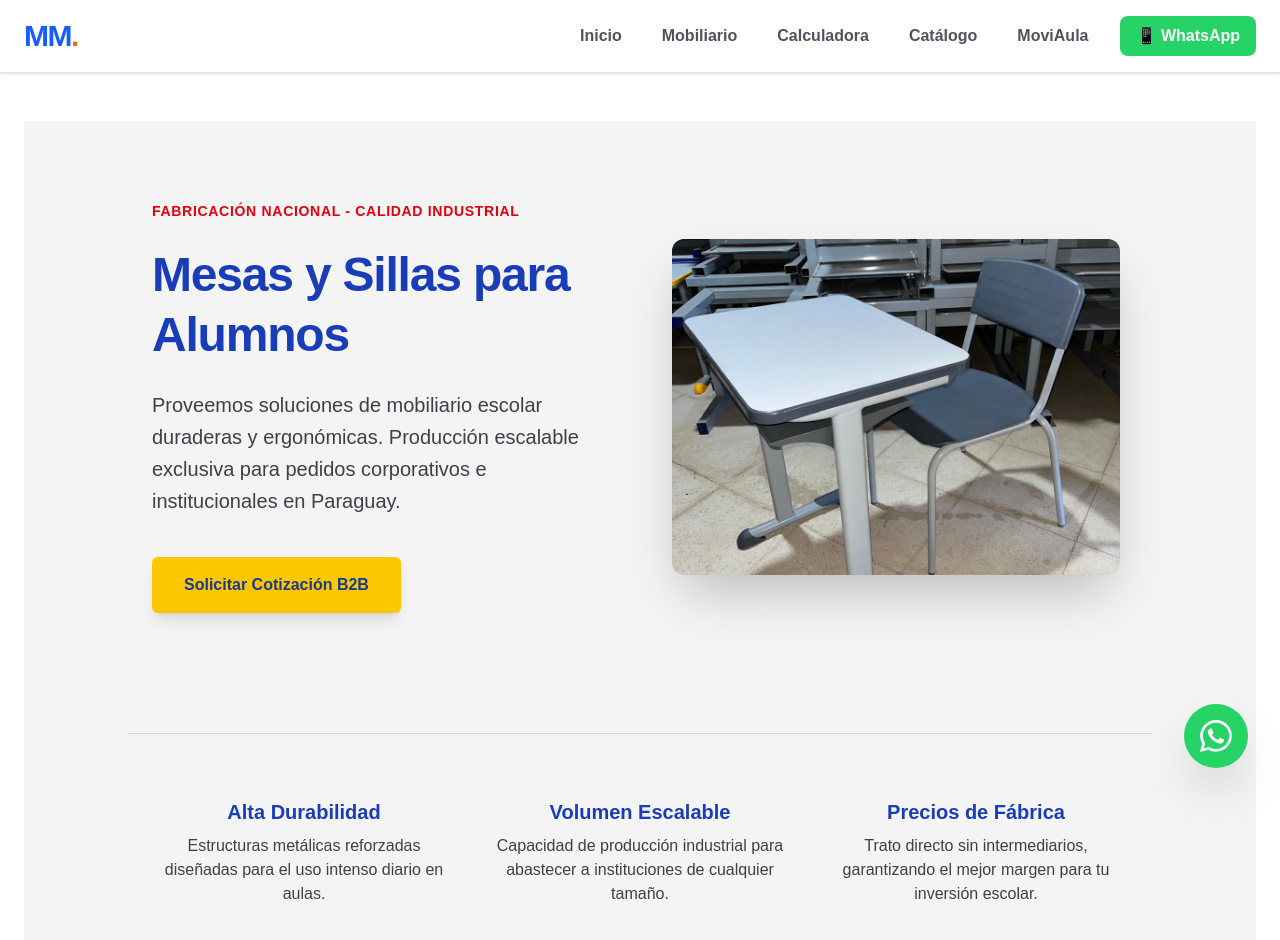
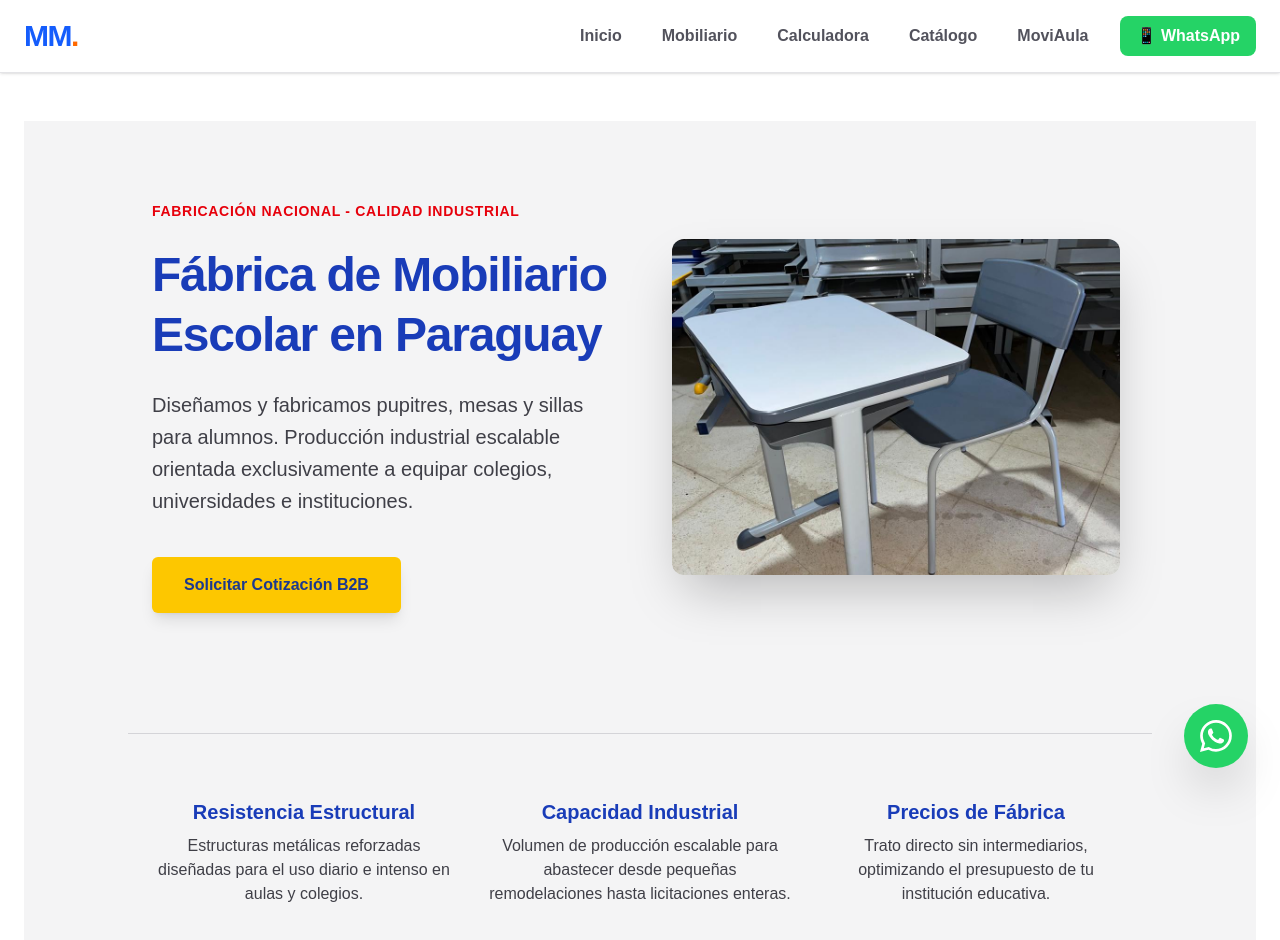
Before and after one commit to oscaramarilla/metal-mad-web, a Next.js app: page / in a window 1280 px wide. Shown: the top 940 px of the page. Built offline with nearby package versions, Linux system fonts and the light colour scheme.

Commit message:
Mejora SEO

```diff
--- a/app/page.tsx
+++ b/app/page.tsx
@@ -1,43 +1,43 @@
-import Head from "next/head";
 import Image from "next/image";
+import { Metadata } from "next";
+
+// 🧠 1. EL CEREBRO SEO: Esto es lo que lee Google antes de mostrar la página
+export const metadata: Metadata = {
+  title: "Fábrica de Mobiliario Escolar en Paraguay | Pupitres y Mesas",
+  description: "Fabricantes directos de pupitres escolares, mesas y sillas para alumnos en Paraguay. Capacidad industrial exclusiva para colegios y licitaciones.",
+  keywords: ["mobiliario escolar paraguay", "pupitre escolar", "mesas y sillas para alumnos", "muebles para colegio", "fábrica mobiliario B2B"],
+};
 
 export default function Home() {
   return (
-    <>
-      <Head>
-        <title>Fábrica de Mesas y Sillas para Alumnos en Paraguay | Venta B2B</title>
-        <meta
-          name="description"
-          content="Fabricantes directos de mesas y sillas para alumnos en Paraguay. Producción industrial escalable para colegios e instituciones."
-        />
-      </Head>
-
-      {/* 1. FONDO GRIS MÁS CLARO FORZADO (bg-zinc-100) */}
     <div className="flex flex-col items-center font-sans w-full bg-zinc-100 min-h-screen text-zinc-900">
 
       <main className="flex w-full max-w-5xl flex-col lg:flex-row items-center justify-between py-10 lg:py-20 gap-12 px-6">
 
         <div className="flex flex-col items-center gap-6 text-center lg:items-start lg:text-left lg:w-1/2">
-            {/* 2. TEXTO ROJO (Para resaltar la fabricación nacional) */}
+
           <span className="text-sm font-bold tracking-wider text-red-600 uppercase">
             Fabricación Nacional - Calidad Industrial
           </span>
 
-            {/* 3. TÍTULO AZUL (El color de la confianza B2B) */}
+          {/* 🎯 2. EL H1 (TÍTULO PRINCIPAL): La frase más importante para posicionar */}
           <h1 className="text-4xl sm:text-5xl font-extrabold leading-tight tracking-tight text-blue-800">
-              Mesas y Sillas para Alumnos
+            Fábrica de Mobiliario Escolar en Paraguay
           </h1>
 
+          {/* 🛡️ 3. FILTRO B2B: Atrae colegios, aleja compras de 1 sola silla */}
           <p className="max-w-md text-lg sm:text-xl leading-8 text-zinc-700">
-              Proveemos soluciones de mobiliario escolar duraderas y ergonómicas. Producción escalable exclusiva para pedidos corporativos e institucionales en Paraguay.
+            Diseñamos y fabricamos pupitres, mesas y sillas para alumnos. Producción industrial escalable orientada exclusivamente a equipar colegios, universidades e instituciones.
           </p>
 
-            {/* 4. BOTÓN AMARILLO (Llamativo para que hagan clic) con texto oscuro */}
           <div className="flex w-full flex-col sm:flex-row gap-4 mt-4 justify-center lg:justify-start">
+            {/* 🤖 4. BOTÓN INTELIGENTE: Visiblemente limpio, pero con SEO oculto (aria-label y title) */}
             <a
               href="https://wa.me/595982451828?text=Hola,%20represento%20a%20una%20institución%20y%20deseo%20cotizar%20mesas%20y%20sillas%20para%20alumnos."
               target="_blank"
               rel="noopener noreferrer"
+              title="Cotizar mobiliario escolar por WhatsApp"
+              aria-label="Solicitar información sobre pupitres escolares al por mayor"
               className="rounded-md bg-yellow-400 px-8 py-4 text-center font-bold text-blue-900 shadow-lg transition-colors hover:bg-yellow-500 hover:scale-105"
             >
               Solicitar Cotización B2B
@@ -48,10 +48,9 @@ export default function Home() {
         {/* Imagen Principal */}
         <div className="lg:w-1/2 flex justify-center w-full">
           <div className="relative w-full max-w-md aspect-[4/3]">
-              {/* Recuerda: La foto debe estar en public/productos/pupitre.jpg */}
             <Image
               src="/productos/pupitre.jpg"
-                alt="Conjunto de mesa y silla para alumno fabricado en Paraguay"
+              alt="Pupitre escolar y silla para alumno fabricado por MetalMadeas en Asunción"
               fill
               className="rounded-xl shadow-2xl object-cover"
               priority
@@ -61,22 +60,21 @@ export default function Home() {
 
       </main>
 
-        {/* Sección Inferior (Opcional, con toques azules) */}
+      {/* Sección Inferior de Beneficios */}
       <section className="w-full max-w-5xl py-16 grid grid-cols-1 md:grid-cols-3 gap-8 text-center border-t border-zinc-300 mt-10 px-6">
         <div>
-            <h3 className="text-xl font-bold text-blue-800 mb-2">Alta Durabilidad</h3>
-            <p className="text-zinc-700">Estructuras metálicas reforzadas diseñadas para el uso intenso diario en aulas.</p>
+          <h2 className="text-xl font-bold text-blue-800 mb-2">Resistencia Estructural</h2>
+          <p className="text-zinc-700">Estructuras metálicas reforzadas diseñadas para el uso diario e intenso en aulas y colegios.</p>
         </div>
         <div>
-            <h3 className="text-xl font-bold text-blue-800 mb-2">Volumen Escalable</h3>
-            <p className="text-zinc-700">Capacidad de producción industrial para abastecer a instituciones de cualquier tamaño.</p>
+          <h2 className="text-xl font-bold text-blue-800 mb-2">Capacidad Industrial</h2>
+          <p className="text-zinc-700">Volumen de producción escalable para abastecer desde pequeñas remodelaciones hasta licitaciones enteras.</p>
         </div>
         <div>
-            <h3 className="text-xl font-bold text-blue-800 mb-2">Precios de Fábrica</h3>
-            <p className="text-zinc-700">Trato directo sin intermediarios, garantizando el mejor margen para tu inversión escolar.</p>
+          <h2 className="text-xl font-bold text-blue-800 mb-2">Precios de Fábrica</h2>
+          <p className="text-zinc-700">Trato directo sin intermediarios, optimizando el presupuesto de tu institución educativa.</p>
         </div>
       </section>
     </div>
-    </>
   );
 }
```
Lines whose indentation alone changed are shown as unchanged.
